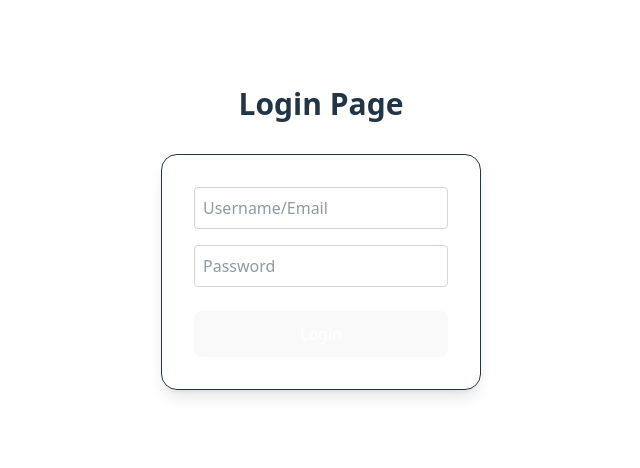
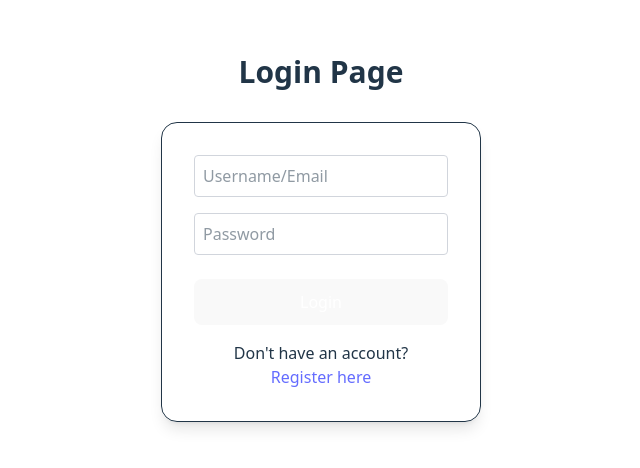
Before and after one commit to fabiodauru/ReactTrainingProject, a React (Vite) app in the folder trainingProject.fe/: page /login in a window 1280 px wide. Shown: the part 162-630 px from the top of the page, without its empty margins (319-959 px from the left). Built offline with nearby package versions, Linux system fonts and the light colour scheme.

Commit message:
Refactor layout and enhance LoginPage: update styles for full-width layout and add error handling

```diff
--- a/trainingProject.fe/src/App.css
+++ b/trainingProject.fe/src/App.css
@@ -1,8 +1,10 @@
 @import "tailwindcss";
 
 #root {
-  max-width: 1280px;
-  margin: 0 auto;
+  width: 100%;
+  height: 100%;
+  margin: 0;
+  padding: 0;
   text-align: center;
 }
 
--- a/trainingProject.fe/src/layout.tsx
+++ b/trainingProject.fe/src/layout.tsx
@@ -4,9 +4,9 @@ import { Outlet } from "react-router-dom";
 
 const Layout = () => {
   return (
-    <div className="flex h-screen w-screen flex-col">
+    <div className="flex h-screen w-full flex-col">
       <Header />
-      <main className="container mx-auto p-4 flex-grow">
+      <main className="w-full p-4 flex-grow">
         <Outlet />
       </main>
       <Footer />
--- a/trainingProject.fe/src/pages/LoginPage.tsx
+++ b/trainingProject.fe/src/pages/LoginPage.tsx
@@ -4,19 +4,29 @@ import { useNavigate } from "react-router-dom";
 export default function LoginPage() {
   const [username, setUsername] = useState("");
   const [password, setPassword] = useState("");
+  const [error, setError] = useState(false);
   const navigate = useNavigate();
 
   const handleSubmit = async (e: React.FormEvent) => {
     e.preventDefault();
-    await fetch("http://localhost:5065/api/Authenticate/login", {
+    setError(false);
+
+    const response = await fetch(
+      "http://localhost:5065/api/Authenticate/login",
+      {
         method: "POST",
         headers: {
           "Content-Type": "application/json",
         },
         body: JSON.stringify({ username, password }),
         credentials: "include",
-    });
+      }
+    );
+    if (response.ok) {
       navigate("/");
+    } else {
+      setError(true);
+    }
   };
 
   return (
@@ -45,6 +55,13 @@ export default function LoginPage() {
           >
             Login
           </button>
+          <p className="mt-4">
+            Don't have an account?{" "}
+            <a href="/register" className="text-blue-500 hover:underline">
+              <br />
+              Register here
+            </a>
+          </p>
         </form>
       </div>
     </div>
```
Lines whose indentation alone changed are shown as unchanged.
